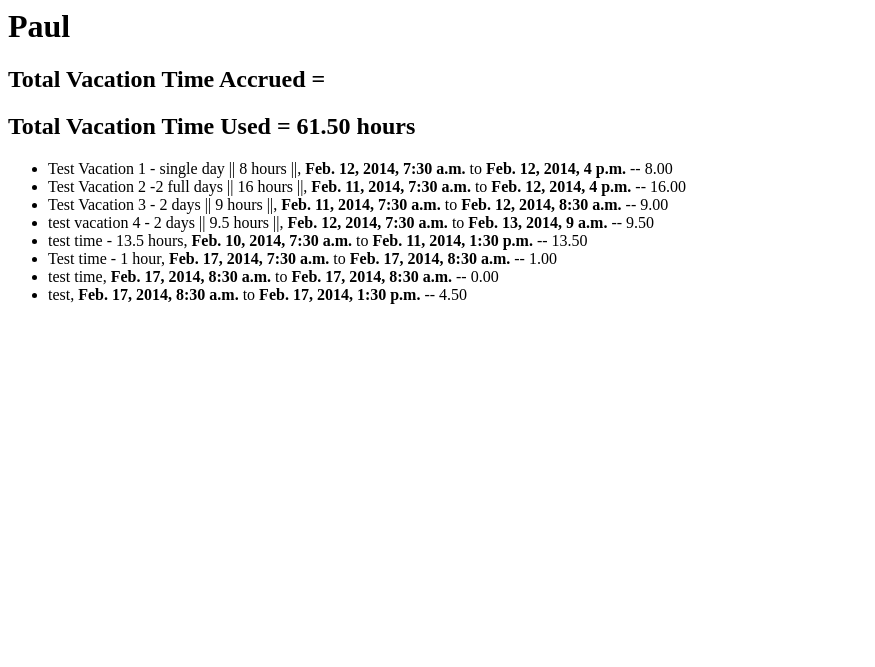
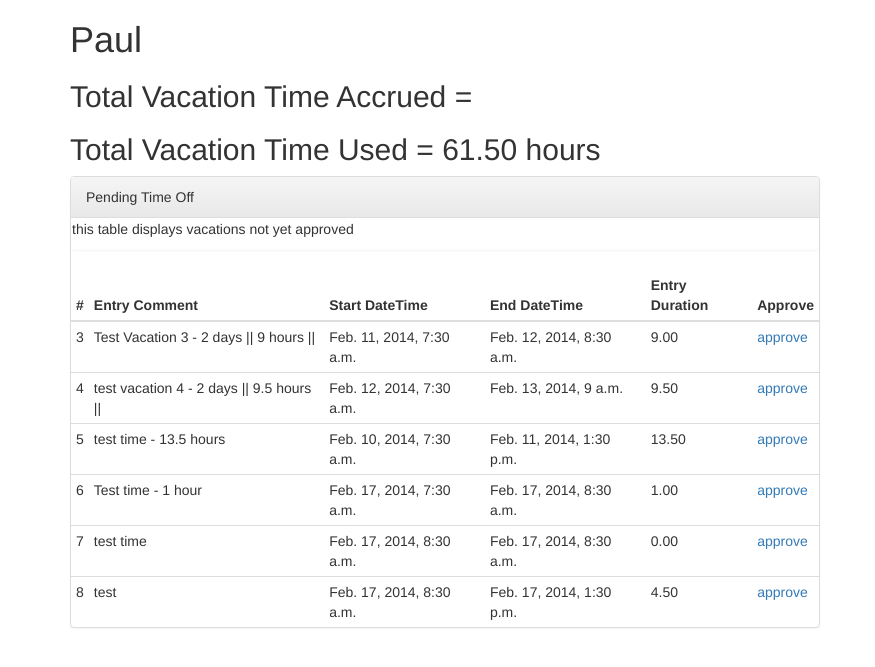
Before and after one commit to cguidoc/eastbranch, a Django app: page /employees/1/ in a window 1280 px wide. Shown: the top 667 px of the page, without its empty margins (0-875 px from the left). Run offline with Django 3.2, Linux system fonts and the light colour scheme; data comes from the database, SQL or seed files in the repository; both versions use the stored data as it was after the commit; parts of the project's set-up code (start-up, migrations or seed data) failed here and were passed over; some libraries are stand-ins or nearby versions.

Commit message:
update views

```diff
--- a/employee/models.py
+++ b/employee/models.py
@@ -89,7 +89,7 @@ class Entry(models.Model):
 
 class Approval(models.Model):
 	entry_id = models.ForeignKey(Entry)
-	approved_by = models.ForeignKey(Employee)
+	approved_by = models.ForeignKey(User)
 	approved_date = models.DateTimeField(auto_now_add=True)
 
 	def __unicode__(self):
--- a/employee/templates/employees/detail.html
+++ b/employee/templates/employees/detail.html
@@ -1,11 +1,47 @@
-<h1> {{ employee.user.first_name }} </h1>
-
-
-<h2>Total Vacation Time Accrued = </h2>
-<h2>Total Vacation Time Used = {{ debit|floatformat:2 }} hours</h2>
-
-<ul>
-	{% for vacation in employee.entry_set.all %}
-		<li>{{ vacation.comment }}, <b>{{vacation.start_date}}</b> to <b>{{vacation.end_date}}</b> -- {{vacation.total_hours|floatformat:2}}</li>
-	{% endfor %}
-</ul>
+<!DOCTYPE html>
+<html>
+	<head>
+		<link rel="stylesheet" href="//netdna.bootstrapcdn.com/bootstrap/3.0.0/css/bootstrap.css">
+		<link rel="stylesheet" href="//netdna.bootstrapcdn.com/bootstrap/3.0.0/css/bootstrap-theme.css">
+		<script src="//ajax.googleapis.com/ajax/libs/jquery/1.9.0/jquery.js"></script>
+	</head>
+	<body>
+		<div class="container">
+			<div class="row">
+				<div class="col-md-8">
+					<h1> {{ employee.user.first_name }} </h1>
+					<h2>Total Vacation Time Accrued = </h2>
+					<h2>Total Vacation Time Used = {{ debit|floatformat:2 }} hours</h2>
+					<div class="panel panel-default">
+						<div class="panel-heading">Pending Time Off</div>
+						<div class="panel body">
+							<p>this table displays vacations not yet approved</p>
+						</div>
+						<table class="table table-condensed">
+							<thead>
+								<tr>
+									<th>#</th>
+									<th>Entry Comment</th>
+									<th>Start DateTime</th>
+									<th>End DateTime</th>
+									<th>Entry Duration</th>
+									<th>Approve</th>
+								</tr>
+							</thead>
+							<tbody>
+							{% for vacation in unapproved %}
+								<tr>
+									<td>{{ vacation.id }}</td>
+									<td>{{ vacation.comment }}</td>
+									<td>{{ vacation.start_date }}</td>
+									<td>{{ vacation.end_date }}</td>
+									<td>{{ vacation.total_hours|floatformat:2 }}</td>
+									<td><a href={% url 'employees:approve' vacation.id %}>approve</a></td>
+								</tr>
+							{% endfor %}
+						</table>
+					</div>
+				</div>
+			</div>
+		</div>
+	</body>
--- a/employee/urls.py
+++ b/employee/urls.py
@@ -6,4 +6,5 @@ urlpatterns = patterns('',
 	url(r'^$', views.index, name='index'),
 	url(r'^(?P<employee_id>\d+)/$', views.detail, name='detail'),
 	url(r'^(?P<employee_id>\d+)/add/$', views.add, name='add'),
+	url(r'^(?P<entry_id>\d+)/approve/$', views.approve, name='approve'),
 )
--- a/employee/views.py
+++ b/employee/views.py
@@ -1,7 +1,7 @@
 from django.shortcuts import render, get_object_or_404
 from django.http import HttpResponse, HttpResponseRedirect
 from django.core.urlresolvers import reverse
-from employee.models import Employee, Entry
+from employee.models import Employee, Entry, Approval
 from forms import RequestForm
 from django import forms
 
@@ -13,7 +13,10 @@ def index(request):
 def detail(request, employee_id):
 	employee = get_object_or_404(Employee, pk=employee_id)
 	total_time = employee.total_time_debit()
-	return render(request, 'employees/detail.html', {'employee': employee, 'debit': total_time })
+	unapproved = employee.entry_set.filter(approval__isnull=True)
+	approved = employee.entry_set.filter(approval__isnull=False)
+	return render(request, 'employees/detail.html', {'employee': employee, 'debit': total_time,
+		'unapproved': unapproved, 'approved':approved})
 
 def add(request, employee_id):
 	employee = get_object_or_404(Employee, pk=employee_id)
@@ -28,3 +31,11 @@ def add(request, employee_id):
 		print "not valid - returning"
 		form = RequestForm()
 	return render(request, 'employees/add.html', {'form': form, 'employee': employee})
+
+def approve(request, entry_id):
+	if request.user.is_authenticated():
+		entry=Entry.objects.get(pk=entry_id)
+		approval = Approval(entry_id=entry, approved_by=request.user)
+		approval.save()
+		return HttpResponse('ok')
+	return Http404()
```
Also changed, not shown: db.sqlite3.
